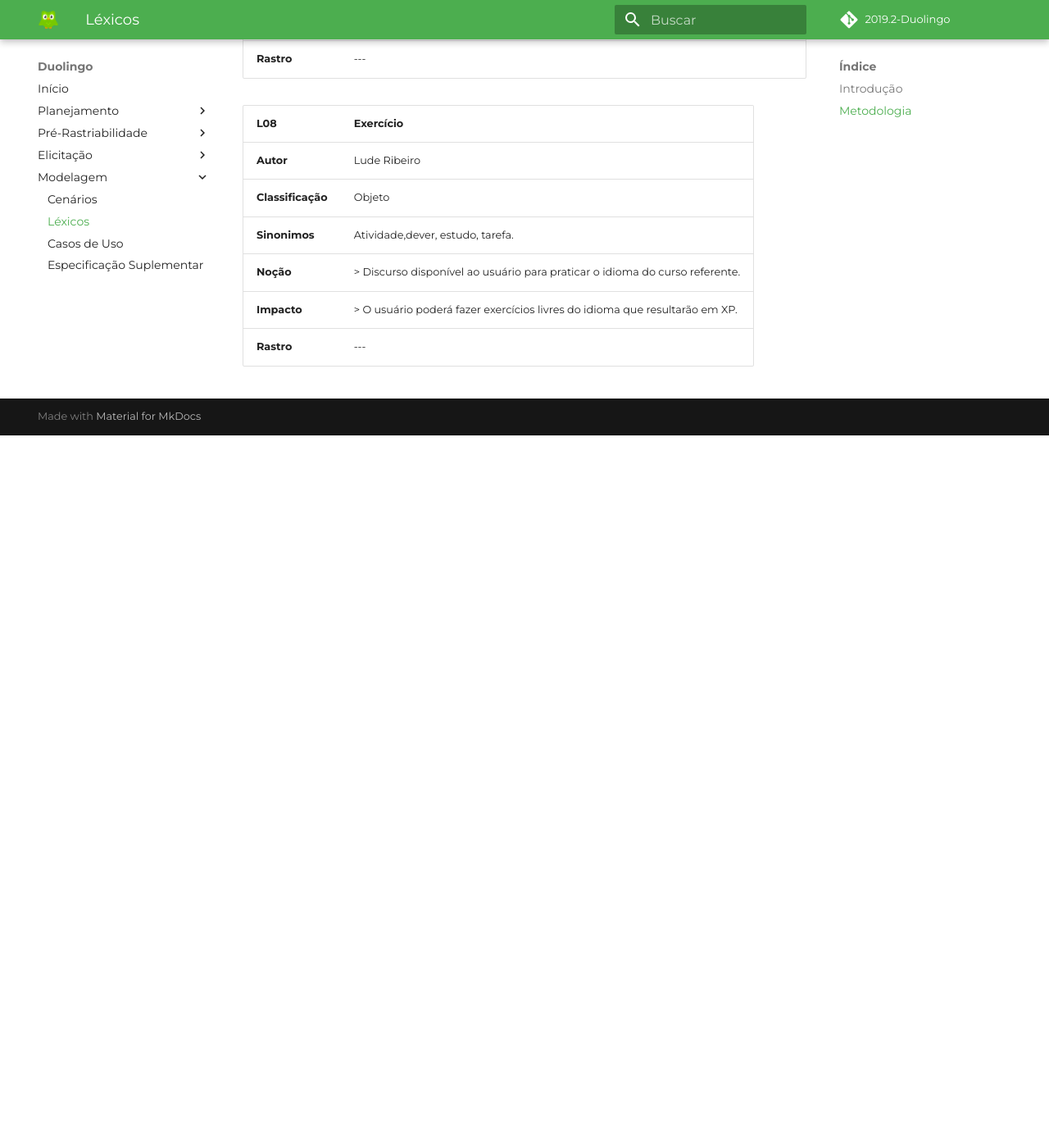
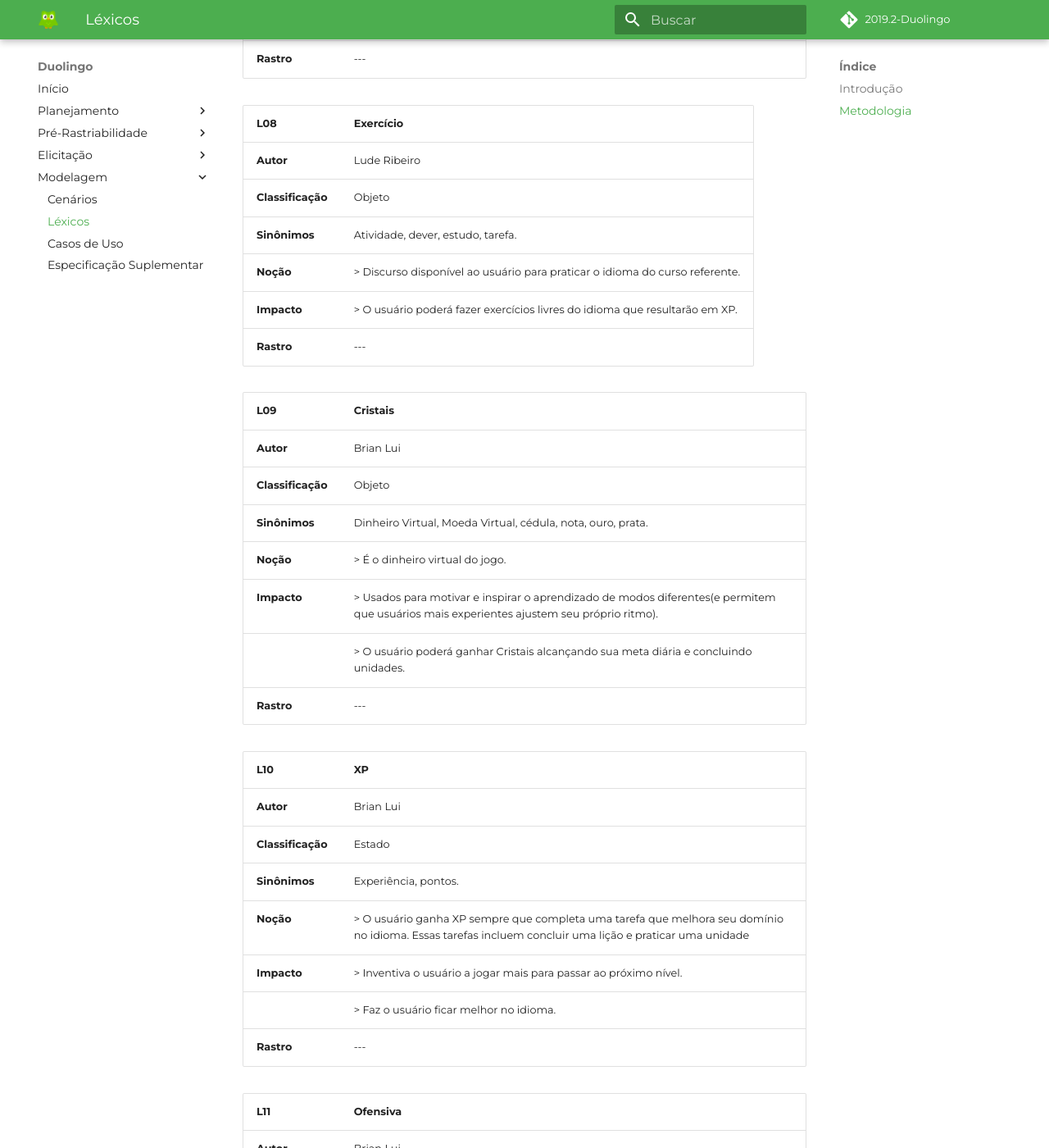
Before and after one commit to requisitos-Duolingo/Duolingo, an MkDocs documentation site: the page built from docs/modelagem/Lexicos.md, in a window 1280 px wide and 1400 px high, scrolled down 3768 px. Shown: the whole window at 82% size. Built offline with MkDocs 1.6.1 and Material for MkDocs 9.7.7, drawn with Linux system fonts in a browser that asks for light colours; some web fonts are replaced; comment, search, counter and statistics services are not loaded; before the commit the page ends 4299 px from its top, so only the background shows below that; some of the changed text lies outside the part shown.

Commit message:
Update Lexicos.md
Adição de mais palavras chaves e frases peculiares.
Correção de ortografia e gramática.
Para cada palavra chave, foi feita uma classificação, sinônimos, noção, impacto e rastro

```diff
--- a/docs/modelagem/Lexicos.md
+++ b/docs/modelagem/Lexicos.md
@@ -12,7 +12,7 @@
 |---|---|
 |**Autor**|_Autor(es) do Léxico._|
 |**Classificação**|_Classificação do léxico (estado, objeto ou verbo)._|
-|**Sinonimos**|_Sinonimos do léxico no contexto._|
+|**Sinônimos**|_Sinônimos do léxico no contexto._|
 |**Noção**|> _Noções do léxico._|
 |**Impacto**|> _impacto do léxico na aplicação._|
 |**Rastro**|_Rastro do léxico.  _|
@@ -22,7 +22,7 @@
 |---|---|
 |**Autor**|[FranciscoHeronildo](https://github.com/FranciscoHeronildo)|
 |**Classificação**|--|
-|**Sinonimos**|Utilizador, utente, cliente, usador, usufruidor, desfrutador, usufrutuário, usufrutueiro.|
+|**Sinônimos**|Utilizador, utente, cliente, usador, usufruidor, desfrutador, usufrutuário, usufrutueiro.|
 |**Noção**|> Indivíduo que utiliza o aplicatívo|
 |**Impacto**|> O usuário instala o Duolingo|
 ||> O usuário faz cursos de idiomas|
@@ -33,7 +33,7 @@
 |---|---|
 |**Autor**|Lude Ribeiro|
 |**Classificação**|Estado|
-|**Sinonimos**|classe, categoria, posição, grau.|
+|**Sinônimos**|classe, categoria, posição, grau.|
 |**Noção**|> Nível de aprendizado apresentado pelo usuário|
 |**Impacto**|> O usuário deve passar por níveis para aumentar o conheciento e o aprendizado|
 ||> O usuário deve concluir os níveis para concluir o curso|
@@ -43,7 +43,7 @@
 |---|---|
 |**Autor**|Lude Ribeiro|
 |**Classificação**|Objeto|
-|**Sinonimos**|aula, formação|
+|**Sinônimos**|aula, formação|
 |**Noção**|> Curso referente ao idioma que o usuário decide aprender|
 |**Impacto**|> O usuário deve escolher o curso que fará para aprender um idioma|
 ||> O usuário deve concluir os níveis para concluir o curso|
@@ -53,8 +53,8 @@
 |---|---|
 |**Autor**|Lude Ribeiro|
 |**Classificação**|Objeto|
-|**Sinonimos**|campeonatos, competição|
-|**Noção**|> Ao alcançar certa quantidade de esperiência, o usuário desbloqueia  acesso à liga para disputar entre outros usuários|
+|**Sinônimos**|campeonatos, competição|
+|**Noção**|> Ao alcançar certa quantidade de experiência, o usuário desbloqueia o acesso à liga para disputar entre outros usuários|
 ||> Aba contida no aplicativo Dulolingo|
 |**Impacto**|> O usuário passa a disputar com outros usuários em um nível de aprendizagem diária|
 ||> Os 20 (vinte) primeiros usuários de sua liga são promovidos para a próxima liga|
@@ -64,7 +64,7 @@
 |---|---|
 |**Autor**|Lude Ribeiro|
 |**Classificação**|--|
-|**Sinonimos**|galera, gente, turma, relações, amizades, conhecidos.|
+|**Sinônimos**|galera, gente, turma, relações, amizades, conhecidos.|
 |**Noção**|> Cada usuário pode adcionar outros usuários no aplicativo|
 |**Impacto**|> O usuário poderá adcionar amigos na lista de amigos|
 ||> O usuário poderá acompanhar o progresso de outros usuários no aplicativo na seção de amigos|
@@ -74,7 +74,7 @@
 |---|---|
 |**Autor**|Lude Ribeiro|
 |**Classificação**|Objeto|
-|**Sinonimos**|Divisão, fracionamento, secionamento, parcela, parte, subdivisão|
+|**Sinônimos**|Divisão, fracionamento, secionamento, parcela, parte, subdivisão|
 |**Noção**|> Cada curso deve ser dividio em seções para otimizar o aprendizado|
 |**Impacto**|> O usuário deverá estudar e concluir seções do curso para mostrar o aprendizado|
 ||> O usuário só poderá acessar novas seções quando concluir as anteriores com êxito|
@@ -84,7 +84,7 @@
 |---|---|
 |**Autor**|Lude Ribeiro|
 |**Classificação**|Objeto|
-|**Sinonimos**|Representação, retrato, descrição|
+|**Sinônimos**|Representação, retrato, descrição|
 |**Noção**|> Área onde o usuário pode gerenciar o aplicativo para adaptá-lo melhor à si mesmo.|
 |**Impacto**|> O usuário deve ter um perfil para que seja salvo seu progresso.|
 ||> O usuário poderá colocar uma foto.|
@@ -96,7 +96,73 @@
 |---|---|
 |**Autor**|Lude Ribeiro|
 |**Classificação**|Objeto|
-|**Sinonimos**|Atividade,dever, estudo, tarefa.|
+|**Sinônimos**|Atividade, dever, estudo, tarefa.|
 |**Noção**|> Discurso disponível ao usuário para praticar o idioma do curso referente.|
 |**Impacto**|> O usuário poderá fazer exercícios livres do idioma que resultarão em XP.|
 |**Rastro**|---|
+
+|L09|Cristais|
+|---|---|
+|**Autor**|Brian Lui|
+|**Classificação**|Objeto|
+|**Sinônimos**|Dinheiro Virtual, Moeda Virtual, cédula, nota, ouro, prata.|
+|**Noção**|> É o dinheiro virtual do jogo.|
+|**Impacto**|> Usados para motivar e inspirar o aprendizado de modos diferentes(e permitem que usuários mais experientes ajustem seu próprio ritmo).|
+||> O usuário poderá ganhar Cristais alcançando sua meta diária e concluindo unidades.|
+|**Rastro**|---|
+
+|L10|XP|
+|---|---|
+|**Autor**|Brian Lui|
+|**Classificação**|Estado|
+|**Sinônimos**|Experiência, pontos.|
+|**Noção**|> O usuário ganha XP sempre que completa uma tarefa que melhora seu domínio no idioma. Essas tarefas incluem concluir uma lição e praticar uma unidade|
+|**Impacto**|> Inventiva o usuário a jogar mais para passar ao próximo nível.|
+||> Faz o usuário ficar melhor no idioma.|
+|**Rastro**|---|
+
+|L11|Ofensiva|
+|---|---|
+|**Autor**|Brian Lui|
+|**Classificação**|Estado|
+|**Sinônimos**|Insígnia, emblema, distintivo, marca.|
+|**Noção**|> É o número de dias em sequência em que você alcançou sua meta de XP(pontos) no Duolingo.|
+|**Impacto**|> Inventiva o usuário a jogar o maior número de dias seguidos.|
+||> Incentiva o usuário a bater suas metas.|
+|**Rastro**|---|
+
+|L12|Nível de Coroa|
+|---|---|
+|**Autor**|Brian Lui|
+|**Classificação**|Estado|
+|**Sinônimos**|Recurso, Nível, Categoria, Classe.|
+|**Noção**|> É um novo recurso que o Duolingo acredita que permite ensinar melhor.|
+|> Cada unidade que o usuário conclui tem um "Nível de Coroa" associada a ela.|
+|> Quando o usuário sobe de nível em uma unidade, ganha uma Coroa, e os tipos de exercícios ficam mais difíceis.|
+|**Impacto**|> O usuário aprende melhor.|
+|> O Duolingo permanece divertido para os alunos casuais.|
+|> Oferece conteúdo avançado para alunos mais sérios.|
+|> Alunos casuais podem passar pela árvore toda de modo relativamente fácil.|
+|> Alunos mais avançados podem obter muito mais profundidade ao subir de nível nas unidades.|
+|**Rastro**|---|
+
+|L13|Lingot|
+|---|---|
+|**Autor**|Brian Lui|
+|**Classificação**|Objeto|
+|**Sinônimos**|Moeda, Dinheiro, Ouro, Prata.|
+|**Noção**|> É a moeda virtual do jogo.|
+|> O usuário pode ganhar fazendo comentários excepcionais e dá-los a outros quando eles fazem o mesmo.|
+|**Impacto**|> Inventiva o usuário a contribuir ao jogo.|
+||> Incentiva o usuário a ajudar os outros.|
+|**Rastro**|---|
+
+|L14|Energia|
+|---|---|
+|**Autor**|Brian Lui|
+|**Classificação**|Estado|
+|**Sinônimos**|Atividade, Vigor, Desempenho, Prática.|
+|**Noção**|> É um modo de ritmar as lições para desencorajar o exagero no uso do Duolingo.|
+|**Impacto**|> Encoraja os usuários à prestar mais atenção ao que estão respondendo antes de pressionar "verificar".|
+||> Encoraja os usuários que estão errando a fazer uma pausa e revisar lições anteriores antes de continuar.|
+|**Rastro**|---|
```
Also changed, not shown: other parts of docs/modelagem/Lexicos.md (+1 -1 lines).
